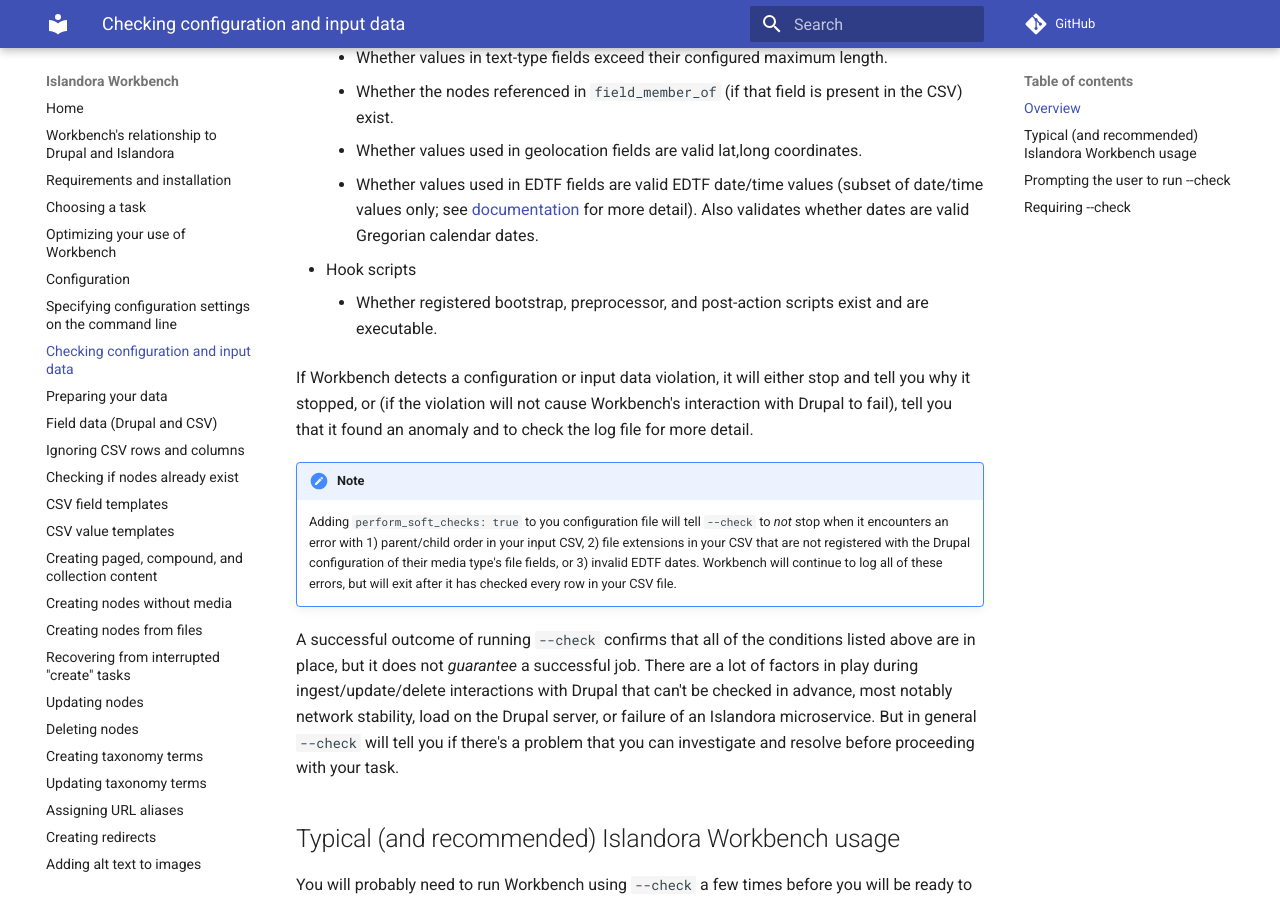
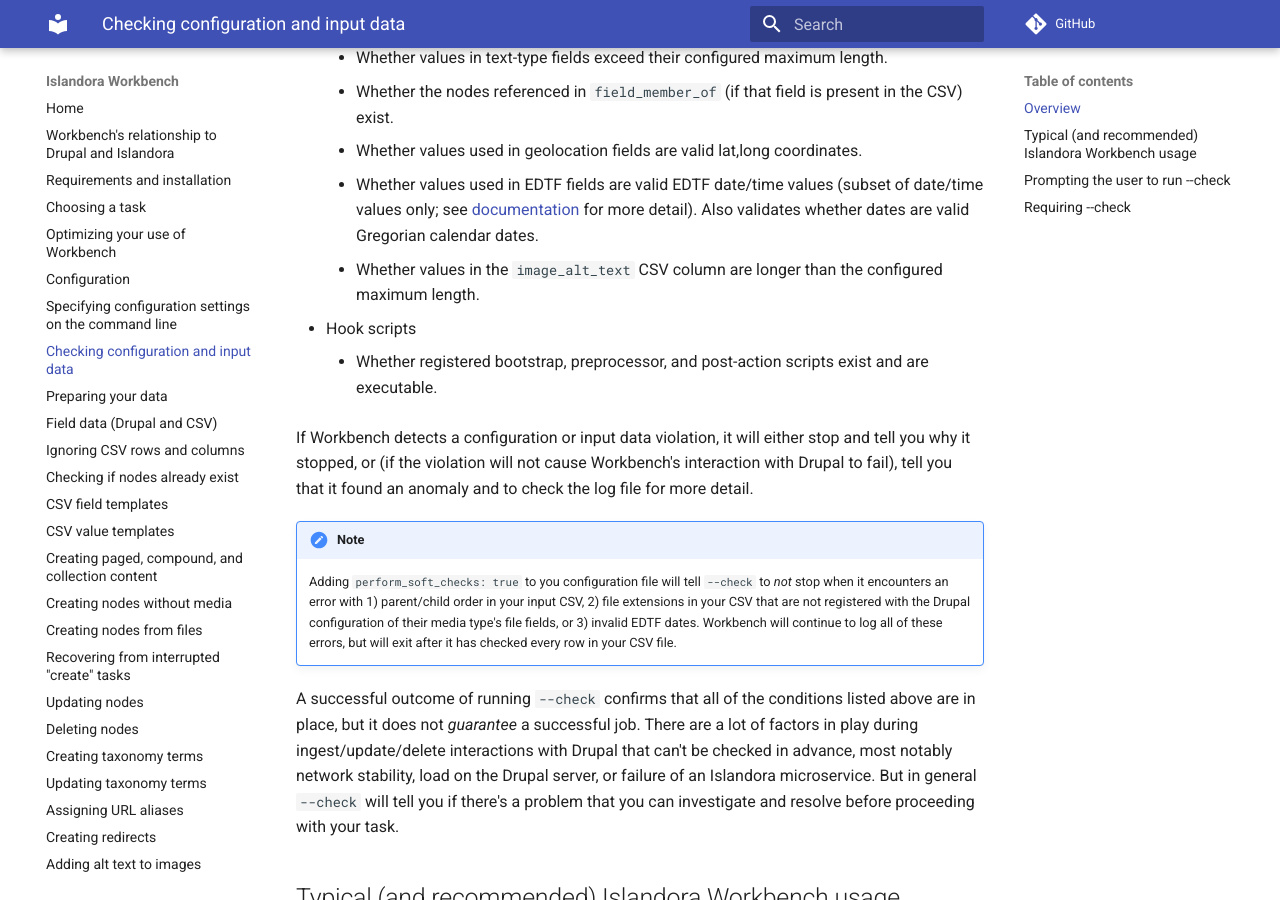
Before and after one commit to mjordan/islandora_workbench_docs, an MkDocs documentation site: the page built from docs/check.md, in a window 1280 px wide and 900 px high, scrolled down 3037 px. Built offline with MkDocs 1.6.1 and Material for MkDocs 9.7.7, drawn with Linux system fonts in a browser that asks for light colours; comment, search, counter and statistics services are not loaded.

Commit message:
Updated docs on --check to include image_alt_text CSV column.

```diff
--- a/docs/check.md
+++ b/docs/check.md
@@ -64,6 +64,7 @@
     * Whether the nodes referenced in `field_member_of` (if that field is present in the CSV) exist.
     * Whether values used in geolocation fields are valid lat,long coordinates.
     * Whether values used in EDTF fields are valid EDTF date/time values (subset of date/time values only; see [documentation](https://mjordan.github.io/islandora_workbench_docs/fields/#field-types) for more detail). Also validates whether dates are valid Gregorian calendar dates.
+    * Whether values in the `image_alt_text` CSV column are longer than the configured maximum length.
 * Hook scripts
     * Whether registered bootstrap, preprocessor, and post-action scripts exist and are executable.
 
```
